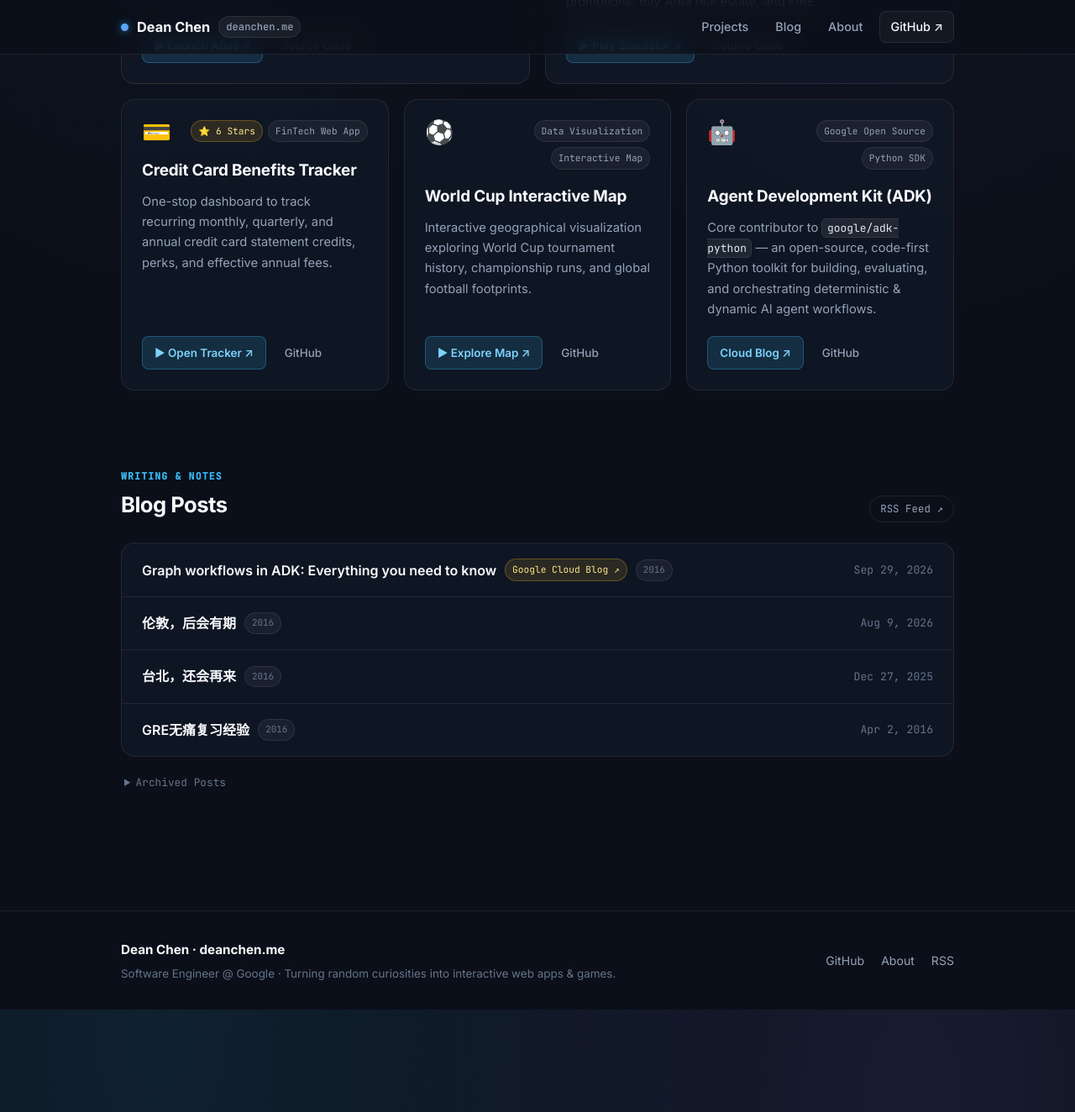
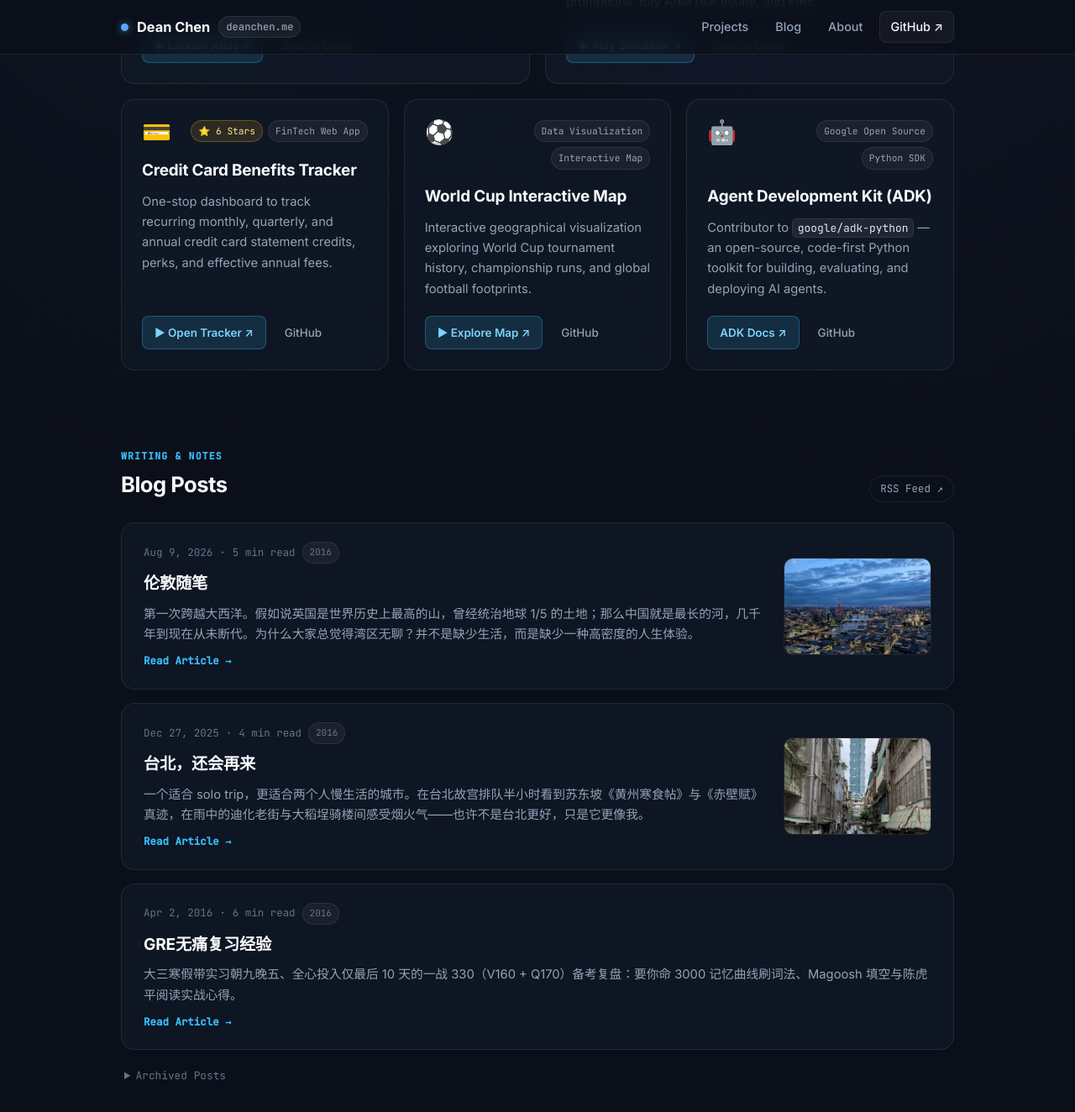
Before and after one commit to DeanChensj/DeanChensj.github.io, a Jekyll site: the page built from index.html, in a window 1280 px wide and 1400 px high, scrolled down 1127 px. Shown: the top 1324 px of the window at 84% size. Built offline with Jekyll 4.4.1, drawn with Linux system fonts in a browser that asks for light colours; before the commit the page ends 2329 px from its top, so only the background shows below that.

Commit message:
Remove Cloud Blog link for privacy and upgrade Blog Posts to rich cards with thumbnails

```diff
--- a/_posts/2016-04-02-GRE-Experience.markdown
+++ b/_posts/2016-04-02-GRE-Experience.markdown
@@ -3,6 +3,8 @@
 title:  "GRE无痛复习经验"
 date:   2016-04-03 00:30:00 +0800
 categories: Go Abroad
+excerpt_text: "大三寒假带实习朝九晚五、全心投入仅最后 10 天的一战 330（V160 + Q170）备考复盘：要你命 3000 记忆曲线刷词法、Magoosh 填空与陈虎平阅读实战心得。"
+reading_time: "6 min read"
 ---
 
  　　首先想吐槽一下浙大附近的汉庭，隔音效果好差，一晚上没睡好觉，事实上从四点钟醒来之后就一直没有睡着...私以为答题时根本不在状态，所以当我看到160+170的成绩的时候简直是震惊… 本来都做好二战的准备了。
--- a/_posts/2025-12-26-taipei-trip.markdown
+++ b/_posts/2025-12-26-taipei-trip.markdown
@@ -3,6 +3,9 @@
 title: "台北，还会再来"
 date: 2025-12-26 20:00:00 -0800
 categories: [Travel, Essay]
+cover: "/assets/blog/taipei-101-alley.webp"
+excerpt_text: "一个适合 solo trip，更适合两个人慢生活的城市。在台北故宫排队半小时看到苏东坡《黄州寒食帖》与《赤壁赋》真迹，在雨中的迪化老街与大稻埕骑楼间感受烟火气——也许不是台北更好，只是它更像我。"
+reading_time: "4 min read"
 ---
 
 台北，还会再来。一个适合 solo trip，更适合两个人慢生活的城市。
--- a/_posts/2026-08-08-london-trip.markdown
+++ b/_posts/2026-08-08-london-trip.markdown
@@ -1,8 +1,11 @@
 ---
 layout: post
-title: "伦敦，后会有期"
+title: "伦敦随笔"
 date: 2026-08-08 20:00:00 -0700
 categories: [Travel, Essay]
+cover: "/assets/blog/london-sky-garden.webp"
+excerpt_text: "第一次跨越大西洋。假如说英国是世界历史上最高的山，曾经统治地球 1/5 的土地；那么中国就是最长的河，几千年到现在从未断代。为什么大家总觉得湾区无聊？并不是缺少生活，而是缺少一种高密度的人生体验。"
+reading_time: "5 min read"
 ---
 
 去伦敦之前，对这次旅行并没有过多的期待。多年生活在“好山好水好寂寞”的美国，下意识觉得同属英语世界的英国可能也差不多。事先并没有做太多计划，本以为会非常 chill，结果却成了我近几年最“特种兵”的一次出行。
--- a/css/main.scss
+++ b/css/main.scss
@@ -589,6 +589,113 @@
   border-radius: 999px;
 }
 
+.post-cards-stack {
+  display: flex;
+  flex-direction: column;
+  gap: 16px;
+}
+
+.post-card {
+  display: flex;
+  align-items: center;
+  justify-content: space-between;
+  gap: 24px;
+  background: var(--bg-card);
+  border: 1px solid var(--border);
+  border-radius: var(--radius);
+  padding: 22px 26px;
+  color: var(--text);
+  transition: transform 0.2s ease, border-color 0.2s ease, background-color 0.2s ease;
+
+  &:hover {
+    transform: translateY(-2px);
+    border-color: var(--border-hover);
+    background: var(--bg-card-hover);
+    color: var(--text);
+
+    .post-card-title {
+      color: var(--accent);
+    }
+
+    .post-card-cta {
+      color: #7dd3fc;
+      transform: translateX(3px);
+    }
+
+    .post-card-thumb img {
+      transform: scale(1.04);
+    }
+  }
+}
+
+.post-card-body {
+  flex: 1;
+  min-width: 0;
+  display: flex;
+  flex-direction: column;
+  gap: 8px;
+}
+
+.post-card-meta {
+  display: flex;
+  align-items: center;
+  flex-wrap: wrap;
+  gap: 8px;
+  font-family: var(--font-mono);
+  font-size: 0.78rem;
+  color: var(--text-muted);
+}
+
+.meta-dot {
+  color: var(--text-muted);
+}
+
+.post-card-title {
+  font-size: 1.2rem;
+  font-weight: 700;
+  color: var(--text);
+  letter-spacing: -0.01em;
+  transition: color 0.18s ease;
+}
+
+.post-card-excerpt {
+  font-size: 0.92rem;
+  color: var(--text-secondary);
+  line-height: 1.65;
+  display: -webkit-box;
+  -webkit-line-clamp: 2;
+  -webkit-box-orient: vertical;
+  overflow: hidden;
+}
+
+.post-card-cta {
+  display: inline-flex;
+  align-items: center;
+  font-family: var(--font-mono);
+  font-size: 0.78rem;
+  font-weight: 600;
+  color: var(--accent);
+  margin-top: 2px;
+  transition: color 0.18s ease, transform 0.18s ease;
+}
+
+.post-card-thumb {
+  flex-shrink: 0;
+  width: 176px;
+  height: 116px;
+  border-radius: 11px;
+  overflow: hidden;
+  border: 1px solid rgba(255, 255, 255, 0.1);
+  background: #070a12;
+
+  img {
+    width: 100%;
+    height: 100%;
+    object-fit: cover;
+    transition: transform 0.35s ease;
+  }
+}
+
 .post-list-card {
   background: var(--bg-card);
   border: 1px solid var(--border);
@@ -960,4 +1067,14 @@
     align-items: flex-start;
     gap: 6px;
   }
+  .post-card {
+    flex-direction: column-reverse;
+    align-items: stretch;
+    padding: 18px;
+    gap: 14px;
+  }
+  .post-card-thumb {
+    width: 100%;
+    height: 160px;
+  }
 }
--- a/index.html
+++ b/index.html
@@ -130,10 +130,10 @@
       </div>
       <h3 class="card-title">Agent Development Kit (ADK)</h3>
       <p class="card-desc">
-        Core contributor to <code>google/adk-python</code> — an open-source, code-first Python toolkit for building, evaluating, and orchestrating deterministic &amp; dynamic AI agent workflows.
+        Contributor to <code>google/adk-python</code> — an open-source, code-first Python toolkit for building, evaluating, and deploying AI agents.
       </p>
       <div class="card-footer">
-        <a class="btn btn-card-primary" href="https://cloud.google.com/blog/topics/developers-practitioners/graph-workflows-in-adk-everything-you-need-to-know/" target="_blank" rel="noopener">Cloud Blog ↗</a>
+        <a class="btn btn-card-primary" href="https://google.github.io/adk-docs/" target="_blank" rel="noopener">ADK Docs ↗</a>
         <a class="btn btn-card-ghost" href="https://github.com/google/adk-python" target="_blank" rel="noopener">GitHub</a>
       </div>
     </article>
@@ -149,24 +149,34 @@
     <a class="rss-pill" href="{{ "/feed.xml" | prepend: site.baseurl }}">RSS Feed ↗</a>
   </div>
 
-  <div class="post-list-card">
+  <div class="post-cards-stack">
     {% for post in site.posts %}
       {% unless post.archived %}
-        <a class="post-row" href="{% if post.external_url %}{{ post.external_url }}{% else %}{{ post.url | prepend: site.baseurl }}{% endif %}" {% if post.external_url %}target="_blank" rel="noopener"{% endif %}>
-          <div class="post-row-left">
-            <span class="post-row-title">{{ post.title }}</span>
-            {% if post.external_source %}
-              <span class="badge badge-highlight">{{ post.external_source }}</span>
+        <a class="post-card" href="{{ post.url | prepend: site.baseurl }}">
+          <div class="post-card-body">
+            <div class="post-card-meta">
+              <time datetime="{{ post.date | date_to_xmlschema }}">{{ post.date | date: "%b %-d, %Y" }}</time>
+              {% if post.reading_time %}
+                <span class="meta-dot">·</span>
+                <span>{{ post.reading_time }}</span>
+              {% endif %}
+              {% if post.date | date: "%Y" == "2016" %}
+                <span class="badge badge-subtle">2016</span>
+              {% elsif post.categories and post.categories.size > 0 %}
+                <span class="badge">{{ post.categories | first }}</span>
+              {% endif %}
+            </div>
+            <h3 class="post-card-title">{{ post.title }}</h3>
+            {% if post.excerpt_text %}
+              <p class="post-card-excerpt">{{ post.excerpt_text }}</p>
             {% endif %}
-            {% if post.date | date: "%Y" == "2016" %}
-              <span class="badge badge-subtle">2016</span>
-            {% elsif post.categories and post.categories.size > 0 %}
-              <span class="badge">{{ post.categories | first }}</span>
-            {% endif %}
+            <span class="post-card-cta">Read Article →</span>
           </div>
-          <time class="post-row-date" datetime="{{ post.date | date_to_xmlschema }}">
-            {{ post.date | date: "%b %-d, %Y" }}
-          </time>
+          {% if post.cover %}
+            <div class="post-card-thumb">
+              <img src="{{ post.cover | prepend: site.baseurl }}" alt="{{ post.title }}" loading="lazy">
+            </div>
+          {% endif %}
         </a>
       {% endunless %}
     {% endfor %}
```
Also changed, not shown: _posts/2026-09-29-graph-workflows-in-adk.markdown (deleted, +0 -18 lines), about.md (+1 -1 lines).
